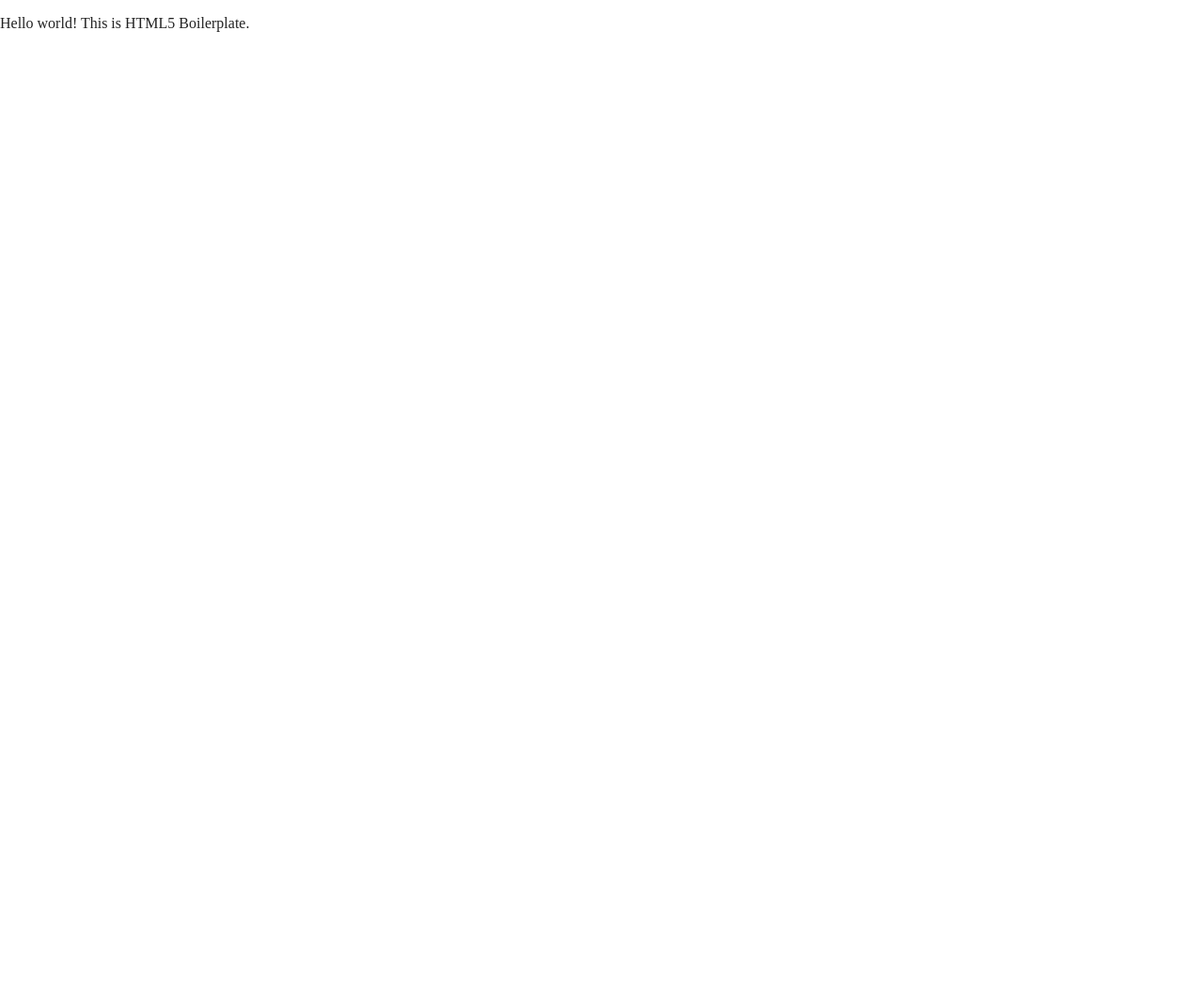
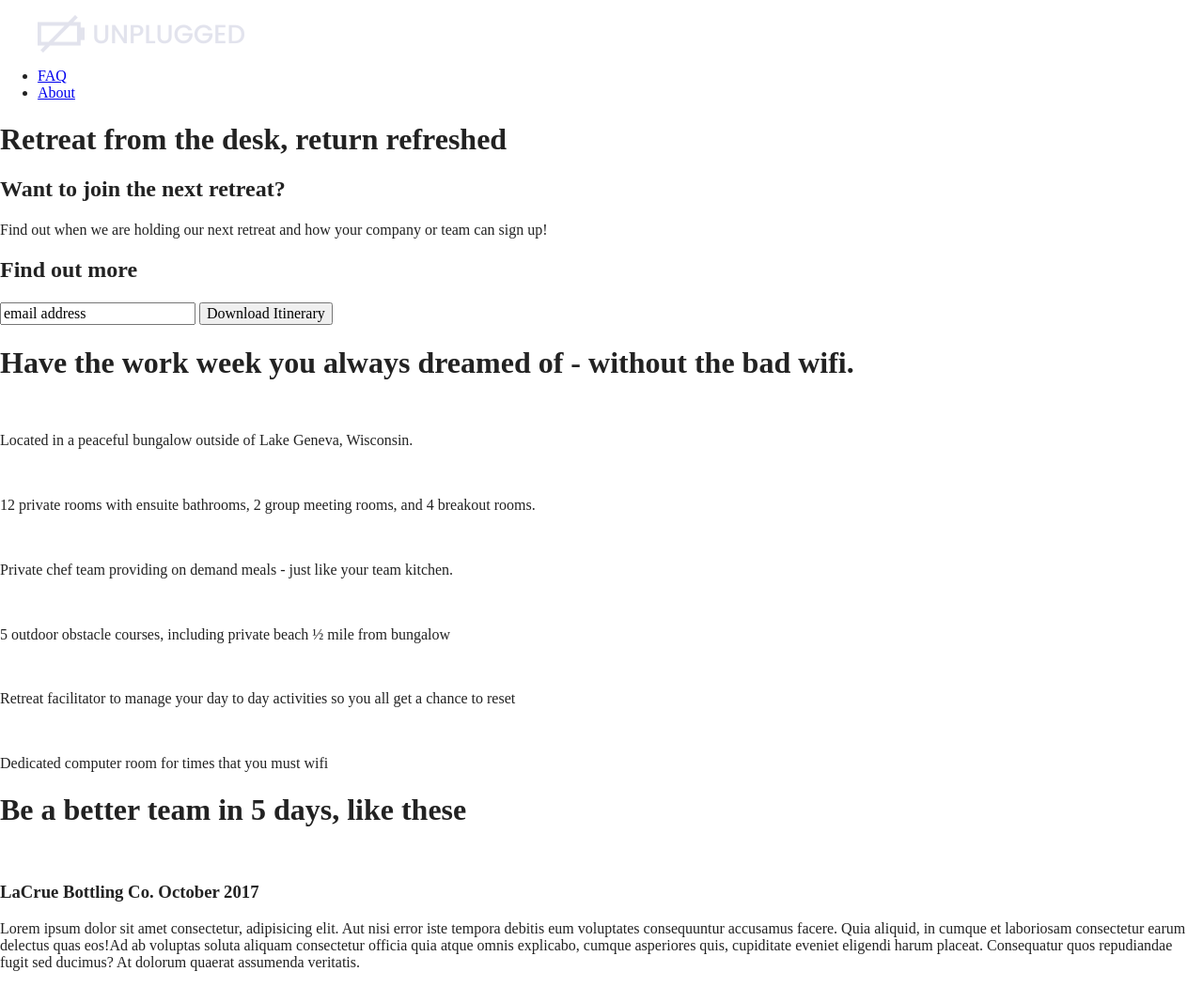
Before and after one commit to skonebrant/retreat-site, a website built with Parcel: page index.html in a window 1280 px wide. Shown: the whole page at 94% size. Before the commit the page ends 800 px from the top, so only its background shows below. Built offline with nearby package versions, Linux system fonts and the light colour scheme.

Commit message:
Added header, hero, footer

```diff
--- a/index.html
+++ b/index.html
@@ -3,7 +3,7 @@
 
 <head>
   <meta charset="utf-8">
-  <title></title>
+  <title>Unplugged</title>
   <meta name="description" content="">
   <meta name="viewport" content="width=device-width, initial-scale=1">
 
@@ -24,8 +24,106 @@
 
 <body>
 
+  <!--------------- HEADER AREA ------------->
+  <header>
+
+    <div class="content-wrapper">
+      <figure>
+        <a href="#"><img src="img/unplugged-logo.png" alt=""></a>
+      </figure>
+      <div class="header-divider"></div>
+      <nav id="navigation">
+        <ul>
+          <li><a href="faq/index.html" target="_blank">FAQ</a></li>
+          <li><a href="about/index.html">About</a></li>
+        </ul>
+      </nav>
+    </div>
+  </header>
+
+  <section class="hero-area">
+
+    <div class="content-wrapper">
+
+      <h1>Retreat from the desk, return refreshed</h1>
+
+    </div>
+
+  </section>
+
+  <!----------------- CONTACT AREA --------------------->
+  <aside class="contact-us">
+    <h2>Want to join the next retreat?</h2>
+    <p>Find out when we are holding our next retreat and how your company or team can sign up!</p>
+    <h2>Find out more</h2>
+    <div class="login">
+      <input type="text" name="name" value="email address">
+      <input type="button" value="Download Itinerary">
+    </div>
+  </aside>
+
+  <!------------- AMENITIES ----------------->
+  <section class="amenities">
+    <h1>Have the work week you always dreamed of - without the bad wifi.</h1>
+
+    <div class="icons-amenities">
+      <img src="" alt="">
+      <p>Located in a peaceful bungalow outside of Lake Geneva, Wisconsin.</p>
+
+      <img src="" alt="">
+      <p>12 private rooms with ensuite bathrooms, 2 group meeting rooms, and 4 breakout rooms.</p>
+
+      <img src="" alt="">
+      <p>Private chef team providing on demand meals - just like your team kitchen.</p>
+
+      <img src="" alt="">
+      <p>5 outdoor obstacle courses, including private beach ½ mile from bungalow</p>
+
+      <img src="" alt="">
+      <p>Retreat facilitator to manage your day to day activities so you all get a chance to reset</p>
+
+      <img src="" alt="">
+      <p>Dedicated computer room for times that you must wifi</p>
+    </div>
+  </section>
+
+  <!--------------- ARTICLE TEAM --------------->
+
+  <article>
+    <h1>Be a better team in 5 days, like these</h1>
+    <div class="img-article">
+      <img src="" alt="">
+    </div>
+    <h3>LaCrue Bottling Co. October 2017</h3>
+    <p>Lorem ipsum dolor sit amet consectetur, adipisicing elit. Aut nisi error iste tempora debitis eum voluptates
+      consequuntur accusamus facere. Quia aliquid, in cumque et laboriosam consectetur earum delectus quas eos!Ad ab
+      voluptas soluta aliquam consectetur officia quia atque omnis explicabo, cumque asperiores quis, cupiditate eveniet
+      eligendi harum placeat. Consequatur quos repudiandae fugit sed ducimus? At dolorum quaerat assumenda veritatis.
+    </p>
+  </article>
+
+  <!-------------- FOOTER ------------------->
+  <footer>
+    <div class="content-wrapper">
+      <div class="footer-content">
+        <div class="contact">
+          <adress>
+
+          </adress>
+        </div>
+        <div class="social">
+          <div class="social-icons">
+            <p><a href="https://www.facebook.com"></a></p>
+          </div>
+        </div>
+      </div>
+      <div class="copyright">
+
+      </div>
+    </div>
+  </footer>
+
   <!-- Add your site or application content here -->
-  <p>Hello world! This is HTML5 Boilerplate.</p>
   <script src="js/vendor/modernizr-3.11.2.min.js"></script>
   <script src="js/plugins.js"></script>
   <script src="js/main.js"></script>
```
Also changed, not shown: img/unplugged-logo.png (added).
